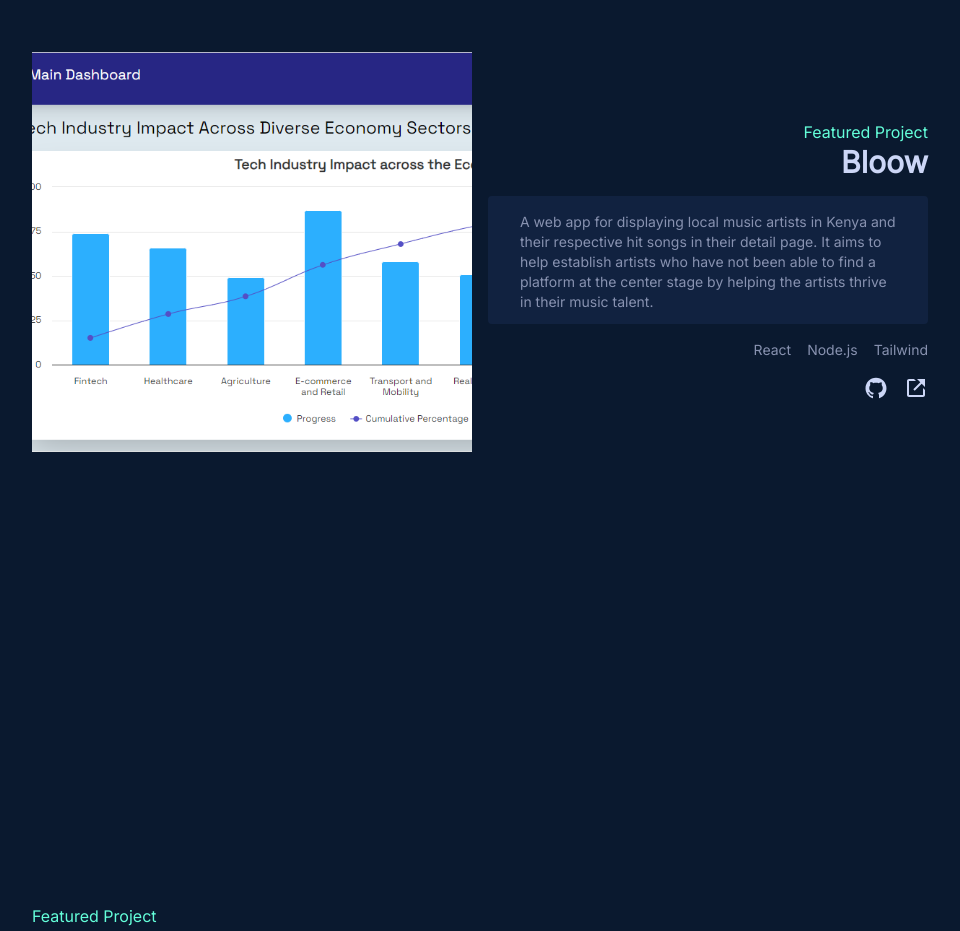
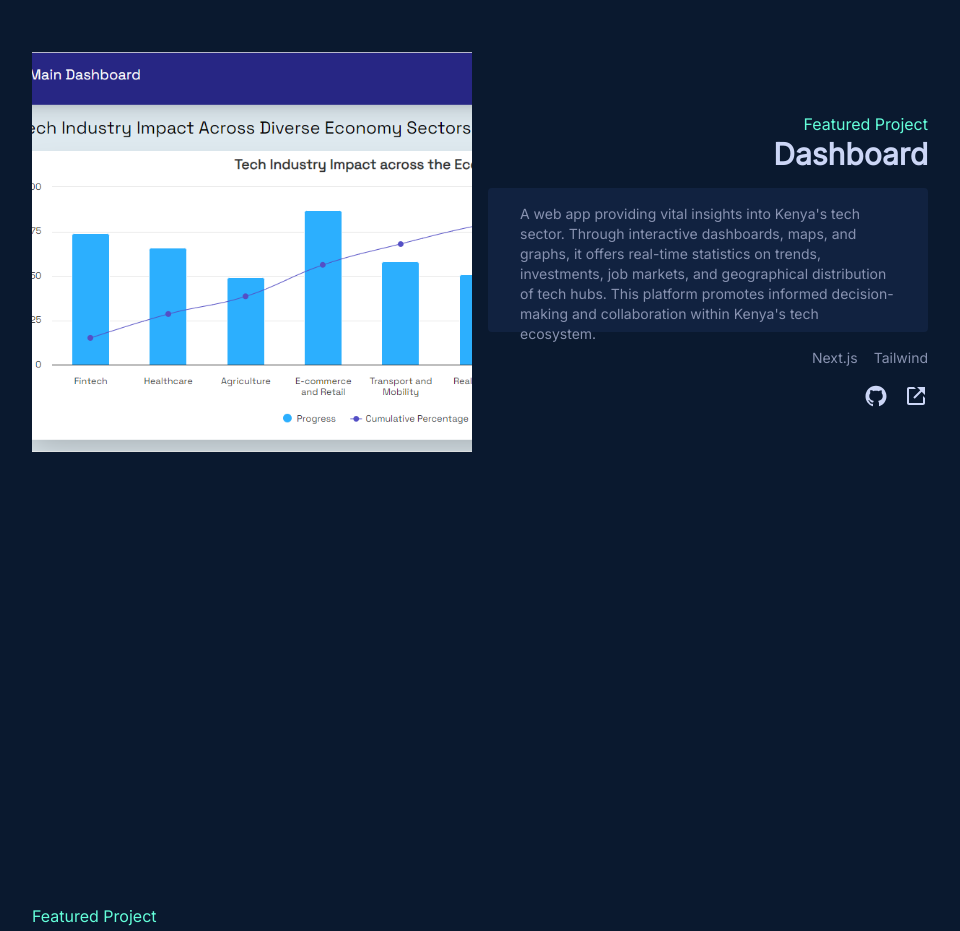
Before and after one commit to Marcos8060/port, a Next.js app: page / in a window 1280 px wide. Shown: the part 2700-3631 px from the top of the page, without its empty margins (160-1120 px from the left). Built offline with nearby package versions, Linux system fonts and the light colour scheme.

Commit message:
updated the project

```diff
--- a/components/projects.js
+++ b/components/projects.js
@@ -17,36 +17,40 @@
 
         <section className="md:flex items-center py-12 sm:px-12 gap-4 md:h-screen h-auto space-y-4">
           <div className="w-1/2">
-            <img className="h-[50vh] object-cover w-full" src="/images/dashboard.png" />
+            <img
+              className="h-[50vh] w-full object-cover"
+              src="/images/dashboard.png"
+            />
           </div>
-          {/* <aside className="project_img relative cursor-pointer md:h-96 h-72 rounded md:w-1/2"></aside> */}
           <aside className="md:w-1/2 w-full flex flex-col gap-4">
             <div className="flex flex-col">
               <p className="text-secondary md:text-right">Featured Project</p>
               <h1 className="text-white font-black text-3xl md:text-right">
-                Bloow
+                Dashboard
               </h1>
             </div>
-            <div className="bg-tertiary z-30 md:h-32 h-auto w-full rounded px-8 py-4 text-gray">
+            <div className="bg-tertiary z-30 md:h-36 h-auto w-full rounded px-8 py-4 text-gray">
               <p className="text-sm">
-                A web app for displaying local music artists in Kenya and their
-                respective hit songs in their detail page. It aims to help
-                establish artists who have not been able to find a platform at
-                the center stage by helping the artists thrive in their music
-                talent.
+                A web app providing vital insights into Kenya's tech sector.
+                Through interactive dashboards, maps, and graphs, it offers
+                real-time statistics on trends, investments, job markets, and
+                geographical distribution of tech hubs. This platform promotes
+                informed decision-making and collaboration within Kenya's tech
+                ecosystem.
               </p>
             </div>
             <div className="flex items-center justify-end gap-4 text-gray text-sm">
-              <p>React</p>
-              <p>Node.js</p>
+              <p>Next.js</p>
               <p>Tailwind</p>
             </div>
             <div className="flex items-center justify-end gap-4 text-white">
-              <AiOutlineGithub
-                title="Github"
-                className="text-2xl cursor-pointer"
-              />
-              <Link target="_blank" href="https://bloowafrica.com/">
+              <Link href="https://github.com/Marcos8060/Dashboard-V2">
+                <AiOutlineGithub
+                  title="Github"
+                  className="text-2xl cursor-pointer"
+                />
+              </Link>
+              <Link target="_blank" href="https://dashboard-v2-psi.vercel.app/">
                 <BiLinkExternal
                   title="External Link"
                   className="text-2xl cursor-pointer"
```
